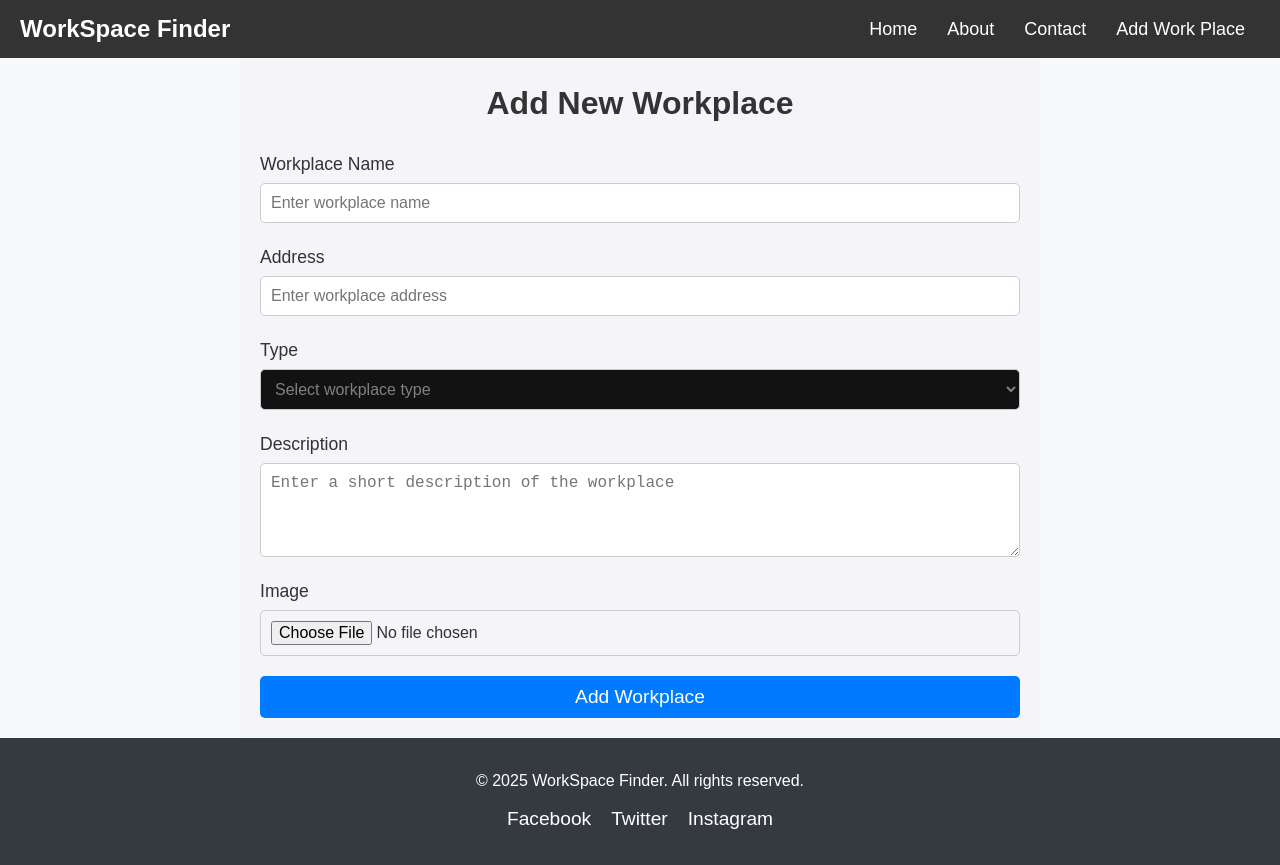
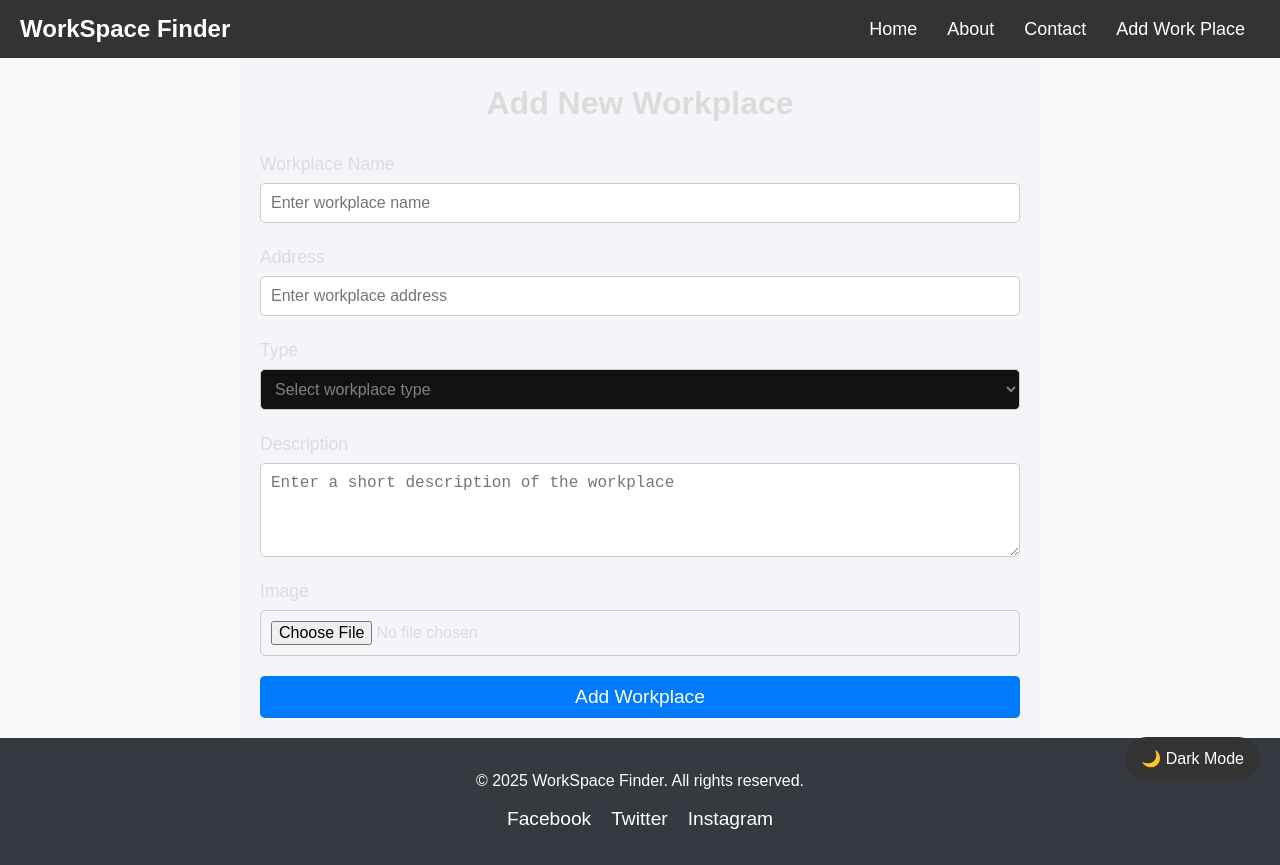
Before and after one commit to HayonShahar/WorkSpaceFinder, a React (Vite) app in the folder front/: page /addworkplace in a window 1280 px wide. Built offline with nearby package versions, Linux system fonts and the light colour scheme.

Commit message:
added dark/light mode button

```diff
--- a/front/src/App.css
+++ b/front/src/App.css
@@ -5,16 +5,123 @@
   box-sizing: border-box;
 }
 
-/* Body styling */
+/* Light mode (default) */
 body {
   font-family: 'Arial', sans-serif;
   background-color: #f8f9fa;
-  color: #333;
+  color: #dbdbdb;
   line-height: 1.6;
+  transition: background-color 0.3s ease, color 0.3s ease;
 }
 
-/* Add global margin/padding */
-div {
-  margin: 0;
-  padding: 0;
+/* Dark mode styles */
+body.dark-mode {
+  background-color: #121212;
+  color: #e0e0e0; /* Lighter text color in dark mode */
 }
+
+/* Dark mode input fields */
+body.dark-mode input,
+body.dark-mode textarea,
+body.dark-mode select {
+  background-color: #2c2c2c;
+  color: #e0e0e0; /* Lighter text color in dark mode */
+  border: 1px solid #555;
+}
+
+/* Dark mode button */
+body.dark-mode button {
+  background-color: #f1c40f;
+  color: black;
+}
+
+body.dark-mode button:hover {
+  background-color: #d4a007;
+}
+
+/* Dark mode elements */
+body.dark-mode .add-workplace-container,
+body.dark-mode .features-container,
+body.dark-mode .footer-container,
+body.dark-mode .header {
+  background-color: #1e1e1e;
+  color: #e0e0e0; /* Lighter text color in dark mode */
+}
+
+body.dark-mode .feature-item {
+  background-color: #eeeeee;
+  color: #e0e0e0; /* Lighter text color in dark mode */
+}
+
+body.dark-mode .hero-container {
+  background-color: #181818;
+}
+
+body.dark-mode .search-container {
+  background-color: #222;
+}
+
+body.dark-mode .footer-container {
+  background-color: #181818;
+}
+
+/* Dark mode links */
+body.dark-mode .nav ul li a {
+  color: #e0e0e0; /* Lighter link color */
+}
+
+body.dark-mode .nav ul li a:hover {
+  color: #f1c40f;
+}
+
+/* Floating dark mode toggle button */
+.dark-mode-toggle {
+  position: fixed;
+  bottom: 20px;
+  right: 20px;
+  background-color: #333;
+  color: white;
+  border: none;
+  padding: 12px 16px;
+  font-size: 16px;
+  border-radius: 50px;
+  cursor: pointer;
+  transition: background-color 0.3s;
+}
+
+.dark-mode-toggle:hover {
+  background-color: #555;
+}
+
+/* Adjust button for dark mode */
+body.dark-mode .dark-mode-toggle {
+  background-color: white;
+  color: black;
+}
+
+body.dark-mode .dark-mode-toggle:hover {
+  background-color: #ddd;
+}
+
+/* Mobile responsiveness */
+@media (max-width: 768px) {
+  .features-list {
+    justify-content: center;
+  }
+
+  .feature-item {
+    width: 100%;
+  }
+
+  .features-container h2 {
+    font-size: 2rem;
+  }
+
+  .footer-container {
+    padding: 20px;
+  }
+
+  .footer-container p {
+    font-size: 0.9rem;
+  }
+}
--- a/front/src/App.jsx
+++ b/front/src/App.jsx
@@ -6,6 +6,7 @@ import SearchSection from './components/Home/SearchSection';
 import Footer from './components/Home/Footer';
 import Header from './components/Home/Header';
 import AddWorkplace from './components/Add/AddWorkplace';
+import DarkModeToggle from './components/Home/DarkModeToggle';
 import './App.css';
 
 const App = () => {
@@ -13,6 +14,7 @@ const App = () => {
     <Router>  {/* Wrap the whole app in Router */}
       <div>
         <Header />
+        <DarkModeToggle />
         <Routes>  {/* Define routes here */}
           <Route path="/" element={
             <>
--- /dev/null
+++ b/front/src/components/Home/DarkModeToggle.jsx
@@ -0,0 +1,25 @@
+import React, { useEffect, useState } from "react";
+import '../../App.css'
+const DarkModeToggle = () => {
+  const [darkMode, setDarkMode] = useState(() => {
+    return localStorage.getItem("darkMode") === "enabled";
+  });
+
+  useEffect(() => {
+    if (darkMode) {
+      document.body.classList.add("dark-mode");
+      localStorage.setItem("darkMode", "enabled");
+    } else {
+      document.body.classList.remove("dark-mode");
+      localStorage.setItem("darkMode", "disabled");
+    }
+  }, [darkMode]);
+
+  return (
+    <button className="dark-mode-toggle" onClick={() => setDarkMode(!darkMode)}>
+      {darkMode ? "☀️ Light Mode" : "🌙 Dark Mode"}
+    </button>
+  );
+};
+
+export default DarkModeToggle;
```
